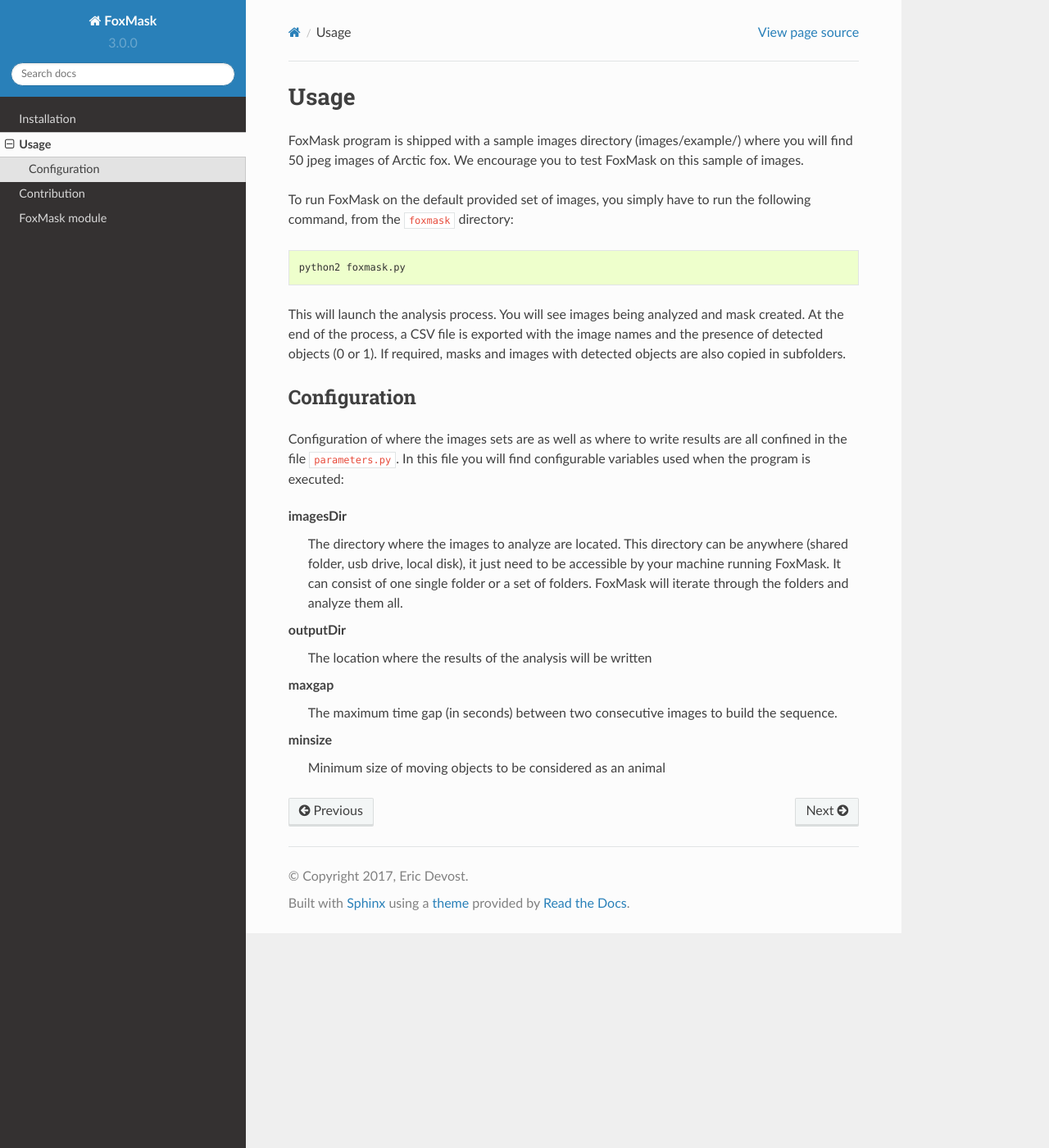
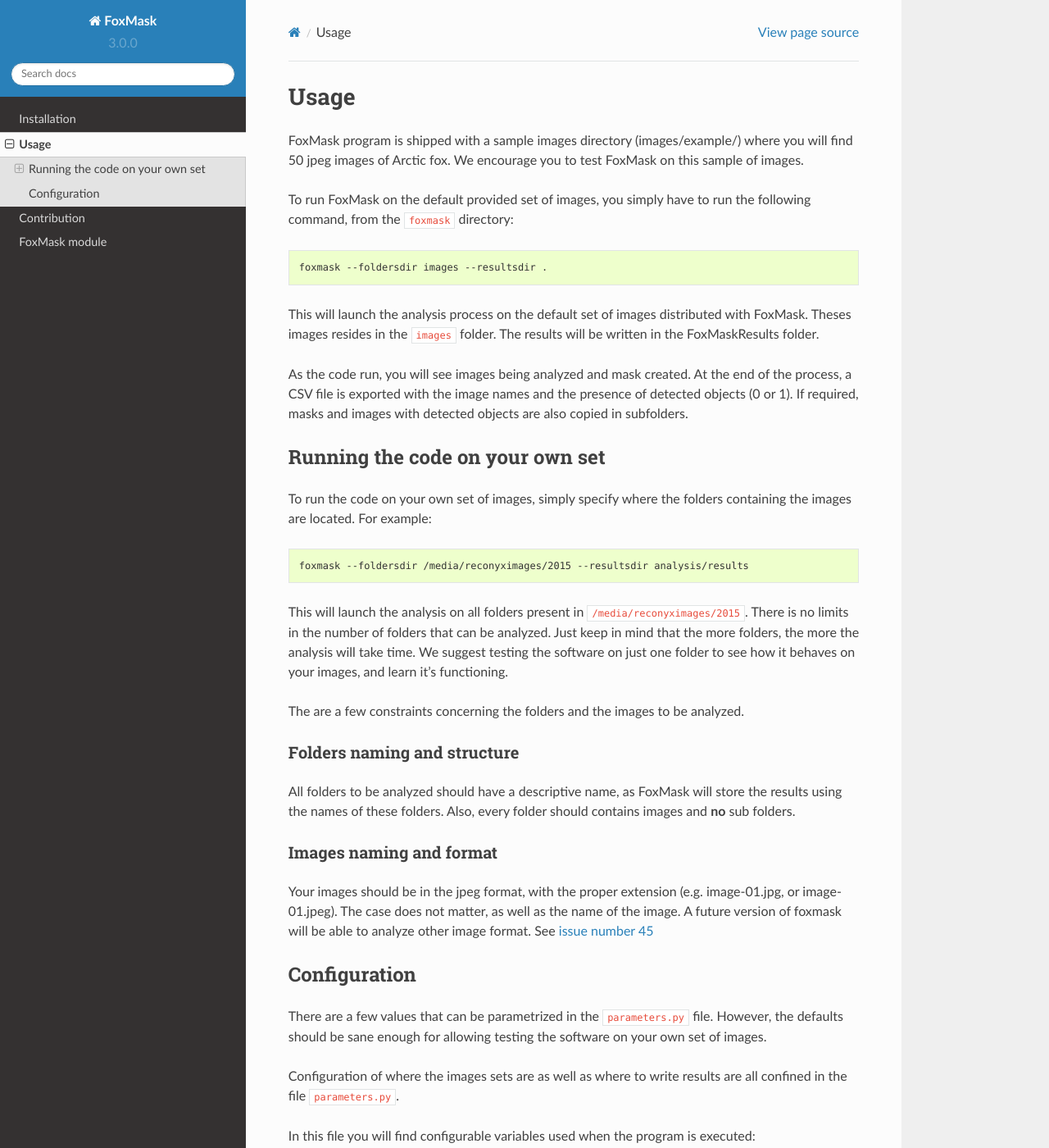
Before and after one commit to edevost/foxmask, a Sphinx documentation site: the page built from docs/usage.rst, in a window 1280 px wide and 1400 px high. Shown: the whole window at 82% size. Built offline with Sphinx 7.4.7 and the Read the Docs theme 2.0.0, drawn with Linux system fonts in a browser that asks for light colours.

Commit message:
Complete the usage section to reflect latest code modification

```diff
--- a/docs/usage.rst
+++ b/docs/usage.rst
@@ -14,18 +14,67 @@
 
 .. code-block:: console
 
-   python2 foxmask.py
+    foxmask --foldersdir images --resultsdir .
 
-This will launch the analysis process. You will see images being
-analyzed and mask created. At the end of the process, a CSV file is
-exported with the image names and the presence of detected objects (0 or 1).
-If required, masks and images with detected objects are also copied in subfolders.
+This will launch the analysis process on the default set of images
+distributed with FoxMask. Theses images resides in the ``images``
+folder. The results will be written in the FoxMaskResults folder.
+
+As the code run, you will see images being analyzed and mask created. At the end of
+the process, a CSV file is exported with the image names and the presence
+of detected objects (0 or 1). If required, masks and images with detected
+objects are also copied in subfolders.
+
+
+Running the code on your own set
+--------------------------------
+
+To run the code on your own set of images, simply specify
+where the folders containing the images are located. For
+example:
+
+.. code-block:: console
+
+   foxmask --foldersdir /media/reconyximages/2015 --resultsdir analysis/results
+
+This will launch the analysis on all folders present in
+``/media/reconyximages/2015``. There is no limits in the
+number of folders that can be analyzed. Just keep in mind
+that the more folders, the more the analysis will take time.
+We suggest testing the software on just one folder to see
+how it behaves on your images, and learn it's functioning.
+
+The are a few constraints concerning the folders and the images
+to be analyzed.
+
+Folders naming and structure
+~~~~~~~~~~~~~~~~~~~~~~~~~~~~
+
+All folders to be analyzed should have a descriptive name, as FoxMask
+will store the results using the names of these folders. Also,
+every folder should contains images and **no** sub folders.
+
+Images naming and format
+~~~~~~~~~~~~~~~~~~~~~~~~
+
+Your images should be in the jpeg format, with the proper extension
+(e.g. image-01.jpg, or image-01.jpeg). The case does not matter, as well
+as the name of the image. A future version of foxmask will be able to analyze
+other image format. See `issue number 45`_
+
+.. _issue number 45: https://github.com/edevost/foxmask/issues/45
 
 Configuration
 -------------
 
+There are a few values that can be parametrized in the
+``parameters.py`` file. However, the defaults should
+be sane enough for allowing testing the software on
+your own set of images.
+
 Configuration of where the images sets are as well as where
 to write results are all confined in the file ``parameters.py``.
+
 In this file you will find configurable variables used when
 the program is executed:
 
```
